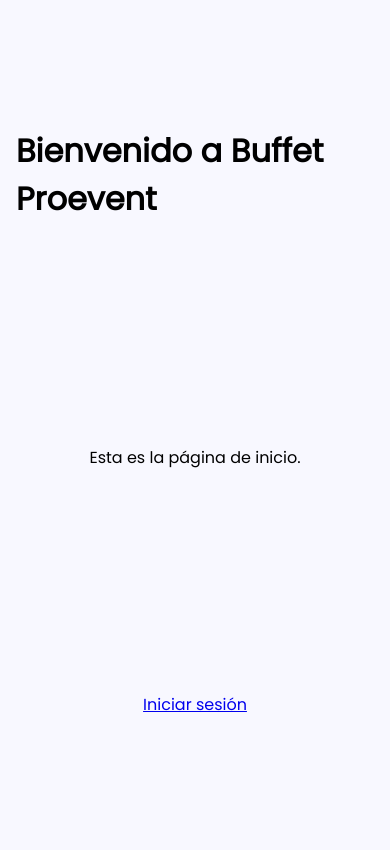
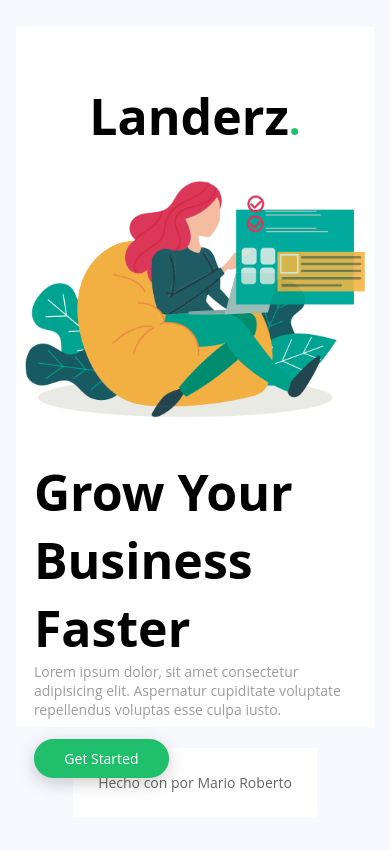
Before and after one commit to mrgomezsv/buffet_proevent_backend, a Django app: page / in a window 390 px wide. Before the commit the page ends 712 px from the top, so only its background shows below. Run offline with Django 4.2, Linux system fonts and the light colour scheme.

Commit message:
Añadir Bootstrap, etiqueta static y estilos personalizados en las plantillas del dashboard

```diff
--- a/dashboard/templates/dashboard/dashboard.html
+++ b/dashboard/templates/dashboard/dashboard.html
@@ -3,6 +3,9 @@
 {% block title %}Dashboard - Buffet Proevent{% endblock %}
 
 {% block content %}
+        <!-- Cargar Bootstrap CSS -->
+    <link rel="stylesheet" href="https://stackpath.bootstrapcdn.com/bootstrap/4.3.1/css/bootstrap.min.css" integrity="sha384-ggOyR0iXCbMQv3Xipma34MD+dH/1fQ784/j6cY/iJTQUOhcWr7x9JvoRxT2MZw1T" crossorigin="anonymous">
+
 <h1>Bienvenido al Dashboard</h1>
 <p>Aquí puedes gestionar tu aplicación.</p>
 <a href="{% url 'logout' %}">Cerrar sesión</a>  <!-- Enlace para cerrar sesión -->
--- a/dashboard/templates/dashboard/home.html
+++ b/dashboard/templates/dashboard/home.html
@@ -1,9 +1,259 @@
 {% extends 'dashboard/base.html' %}
+{% load static %}  <!-- Cargar la etiqueta static -->
 
 {% block title %}Inicio - Buffet Proevent{% endblock %}
 
 {% block content %}
-<h1>Bienvenido a Buffet Proevent</h1>
-<p>Esta es la página de inicio.</p>
-<a href="{% url 'login' %}">Iniciar sesión</a>
+    <style>
+        *,
+::after,
+::before {
+    margin: 0;
+    padding: 0;
+    box-sizing: border-box;
+}
+
+html,
+body {
+    height: 100%;
+}
+
+body {
+    font-family: 'Open Sans', sans-serif;
+    font-size: 14px;
+}
+
+a {
+    text-decoration: none;
+}
+
+a:hover {
+    text-decoration: none;
+}
+
+h1 {
+    font-size: 50px;
+}
+
+p {
+    font-size: 14px;
+    color: #9c9c9c;
+}
+
+.boxLogo {
+    display: flex;
+    justify-content: center;
+}
+
+.boxLogo h1>small {
+    color: #20bf6b;
+}
+
+/* ESTILOS HEADER */
+header {
+    height: 700px;
+    width: 100%;
+    position: relative;
+    background-color: #fff;
+    padding-top: 55px;
+}
+
+.boxHeader {
+    display: flex;
+    justify-content: center;
+    align-items: center;
+    width: 100%;
+    height: 635px;
+    color: #000;
+    overflow: hidden;
+}
+
+.boxHeader .textosHeader {
+    width: 42%;
+    position: relative;
+    left: 15%;
+    transform: translateY(0);
+    opacity: 1;
+    animation: animacion2 1s ease-out;
+}
+
+.boxHeader .textosHeader h1 {
+    font-size: 50px;
+    width: 55%;
+}
+
+.boxHeader .textosHeader p {
+    width: 65%;
+    color: #9c9c9c;
+    font-size: 14px;
+}
+
+a.botonGetStarted {
+    display: inline-block;
+    width: 135px;
+    text-align: center;
+    margin-top: 20px;
+    color: #fff;
+    padding: 8px 20px;
+    background-color: #20bf6b;
+    border-radius: 35px;
+    border: 2px solid #20bf6b;
+    box-shadow: 0px 5px 18px rgba(0, 0, 0, .2);
+    transition: all 0.3s ease 0s;
+}
+
+a.botonGetStarted:hover {
+    color: #20bf6b !important;
+    background-color: transparent;
+    border-radius: 6px;
+    transition: all 0.3s ease 0s;
+    box-shadow: 0px 15px 18px rgba(32, 191, 107, 0.4);
+    transform: translateY(-6px);
+}
+
+.boxHeader .imgHeader {
+    right: -19%;
+    position: relative;
+}
+
+.imgHeader img {
+    width: 80%;
+    transform: translateX(0);
+    opacity: 1;
+    animation: animacion1 1s ease-out;
+}
+
+@keyframes animacion1 {
+    0% {
+        transform: translateX(100%);
+        opacity: 0;
+    }
+}
+
+@keyframes animacion2 {
+    0% {
+        transform: translateY(100%);
+        opacity: 0;
+    }
+}
+
+/* ESTILOS FOOTER */
+.footer {
+    background: white;
+    padding: 25px;
+}
+
+.boxTextFooter {
+    display: flex;
+    justify-content: center;
+    align-items: center;
+}
+
+.boxTextFooter p {
+    margin-bottom: 0;
+    color: #666666;
+}
+
+.boxTextFooter p a {
+    color: #666666;
+}
+
+.boxTextFooter p a:hover {
+    color: #20be6b;
+    transition: 0.4s;
+}
+
+.boxTextFooter span {
+    color: #20be6b;
+}
+
+/* MEDIA QUERIES */
+@media screen and (max-width: 800px) {
+    .boxHeader {
+        flex-wrap: wrap;
+        height: 900px;
+        flex-direction: column-reverse;
+        align-items: center;
+        justify-content: center;
+        width: 100%;
+    }
+
+    .boxHeader .textosHeader {
+        width: 90%;
+        margin-bottom: 100px;
+        text-align: left;
+        left: 0;
+        margin: 0 auto;
+    }
+
+    .boxHeader h1 {
+        font-size: 40px;
+    }
+
+    .boxHeader .textosHeader h1 {
+        width: 100%;
+    }
+
+    .boxHeader .textosHeader p {
+        width: 100%;
+        margin: 0 auto;
+        text-align: left;
+    }
+
+    .boxHeader .imgHeader {
+        width: 100%;
+        top: -40px;
+        right: 0;
+        display: flex;
+        justify-content: center;
+        align-items: center;
+    }
+
+    .imgHeader img {
+        width: 95%;
+    }
+}
+
+@media screen and (max-width: 400px) {
+    .boxHeader {
+        height: 700px;
+    }
+
+    .boxHeader .textosHeader {
+        width: 90%;
+    }
+
+    .boxHeader h1 {
+        font-size: 25px;
+    }
+}
+    </style>
+<!-- Contenedor Header -->
+<header id="linkHome">
+    <div class="boxLogo">
+        <h1>Landerz<small>.</small></h1>
+    </div>
+
+    <div class="boxHeader">
+        <div class="textosHeader">
+            <h1><b>Grow Your Business Faster</b></h1>
+            <p>Lorem ipsum dolor, sit amet consectetur adipisicing elit. Aspernatur cupiditate voluptate repellendus voluptas esse culpa iusto.</p>
+
+            <a class="botonGetStarted" href="{% url 'login' %}" rel="nofollow noopener">Get Started</a>
+        </div>
+
+        <div class="imgHeader">
+            <img src="{% static 'dashboard/assets/landing_1.png' %}" alt="">
+        </div>
+    </div>
+</header>
+<!-- Fin Contenedor Header -->
+
+<!-- Contenedor Footer -->
+<footer class="footer">
+    <div class="boxTextFooter">
+        <p>Hecho con <span class="icon-heart"></span> <a href="https://mrgomezsv.github.io" target="_blank"> por Mario Roberto</a></p>
+    </div>
+</footer>
+<!-- Fin Contenedor Footer -->
 {% endblock %}
```
Also changed, not shown: dashboard/static/dashboard/assets/landing_1.png (added).
